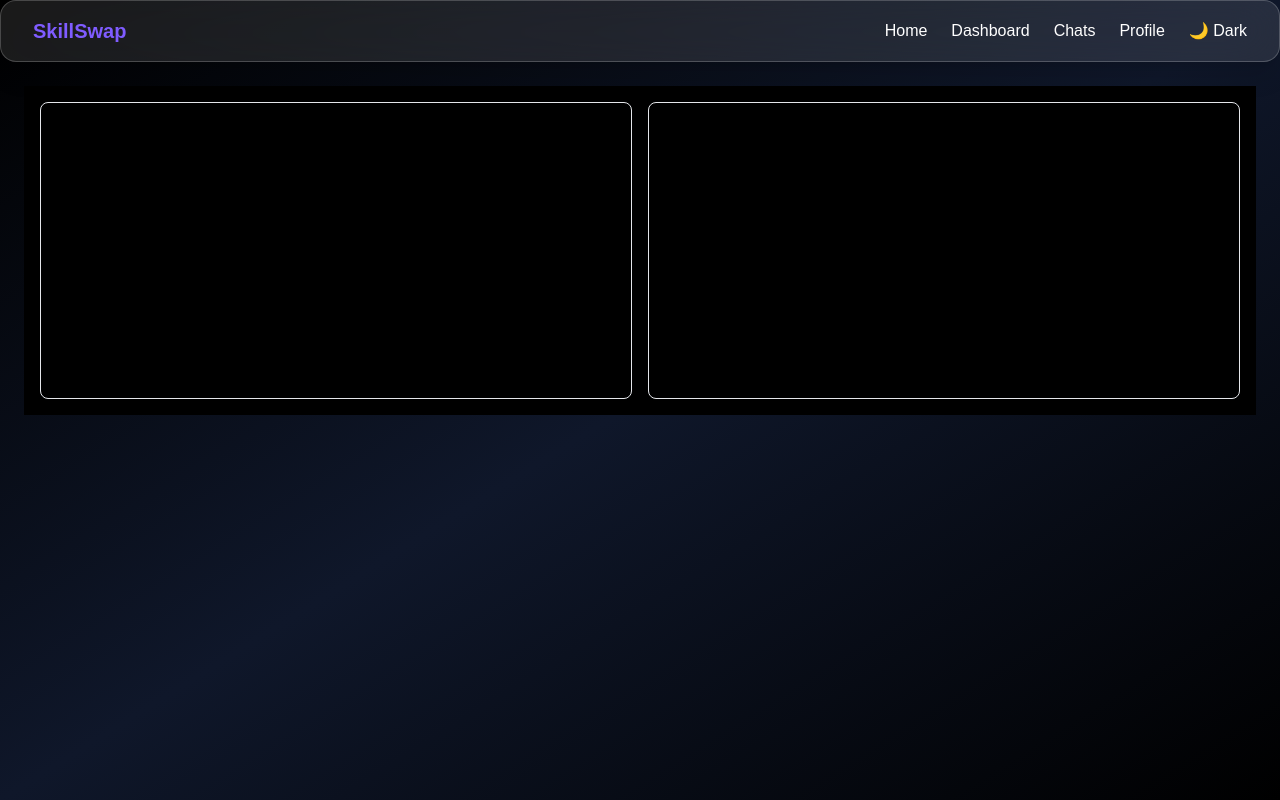
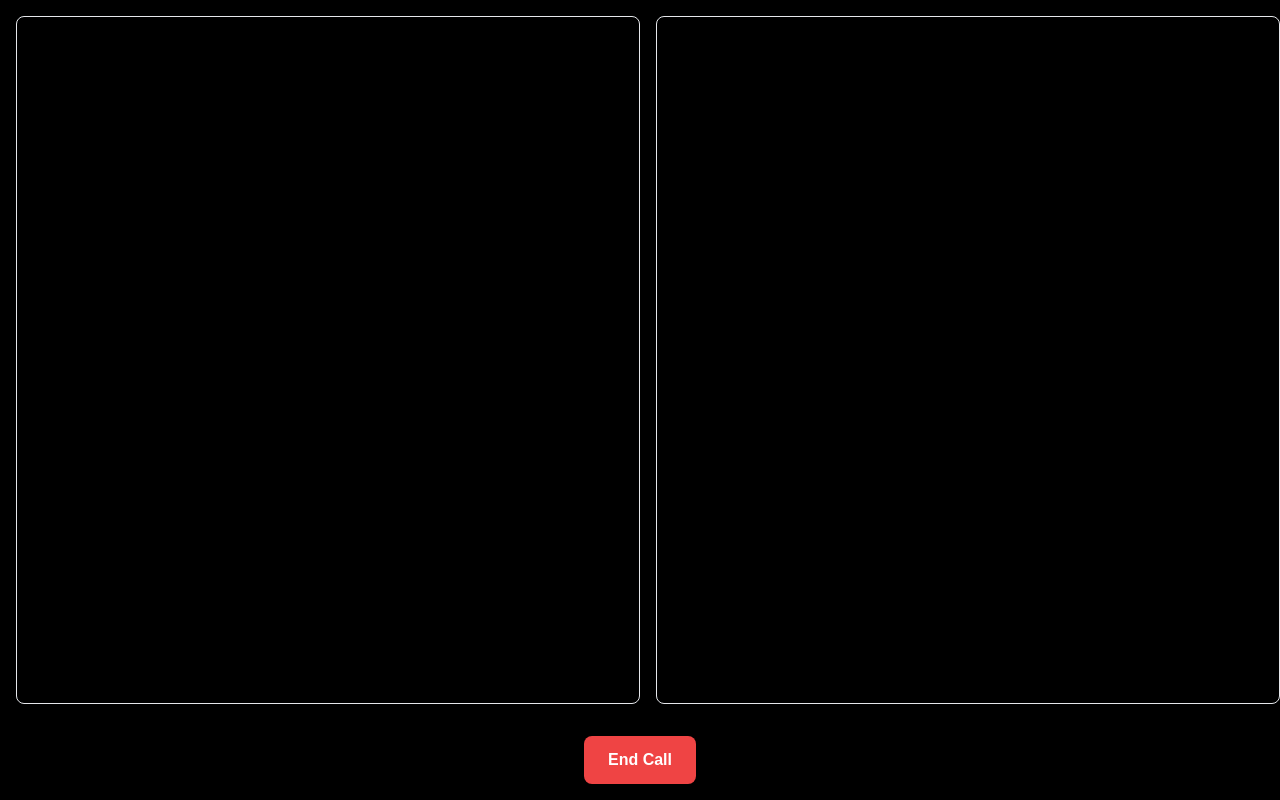
Before and after one commit to j4yesh-911/project-perfecto, a React (Vite) app in the folder FRONTEND/: page /live in a window 1280 px wide. Built offline with nearby package versions, Linux system fonts and the light colour scheme; no server answers.

Commit message:
update VideoRoom

```diff
--- a/FRONTEND/src/components/VideoRoom.jsx
+++ b/FRONTEND/src/components/VideoRoom.jsx
@@ -8,9 +8,10 @@ import {
   handleOffer,
   handleAnswer,
   addIceCandidate,
+  endCall,
 } from "../services/webrtc";
 
-export default function VideoRoom({ isCaller }) {
+export default function VideoRoom({ isCaller, onClose }) {
   const localVideo = useRef();
   const remoteVideo = useRef();
   const socket = getSocket();
@@ -52,8 +53,16 @@ export default function VideoRoom({ isCaller }) {
     };
   }, [isCaller]);
 
+  const handleEndCall = () => {
+    endCall();
+    if (onClose) {
+      onClose();
+    }
+  };
+
   return (
-    <div className="flex gap-4 p-4 bg-black">
+    <div className="fixed inset-0 bg-black z-50 flex flex-col">
+      <div className="flex gap-4 p-4 flex-1">
         <video
           ref={localVideo}
           autoPlay
@@ -68,5 +77,14 @@ export default function VideoRoom({ isCaller }) {
           className="w-1/2 rounded-lg border"
         />
       </div>
+      <div className="p-4 flex justify-center">
+        <button
+          onClick={handleEndCall}
+          className="px-6 py-3 bg-red-500 hover:bg-red-600 rounded-lg font-semibold text-white shadow-lg transition-colors"
+        >
+          End Call
+        </button>
+      </div>
+    </div>
   );
 }
--- a/FRONTEND/src/pages/Chat.jsx
+++ b/FRONTEND/src/pages/Chat.jsx
@@ -63,7 +63,9 @@ export default function Chat() {
 
   return (
     <div className="h-screen bg-black text-white flex flex-col">
-      {videoOpen && <VideoRoom isCaller={true} />}
+      {videoOpen && (
+        <VideoRoom isCaller={true} onClose={() => setVideoOpen(false)} />
+      )}
 
       <div className="flex-1 overflow-y-auto p-4 space-y-2">
         {messages.map((m) => {
```
Lines whose indentation alone changed are shown as unchanged.
